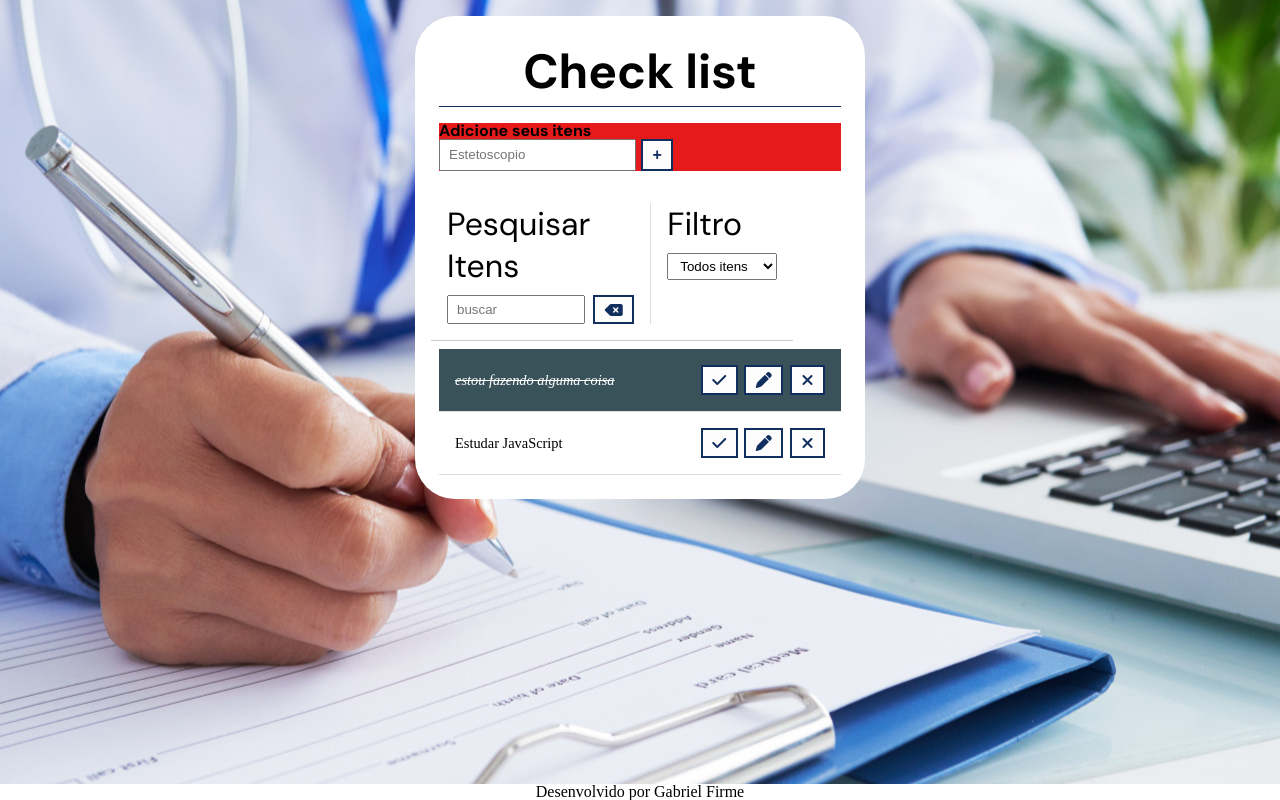
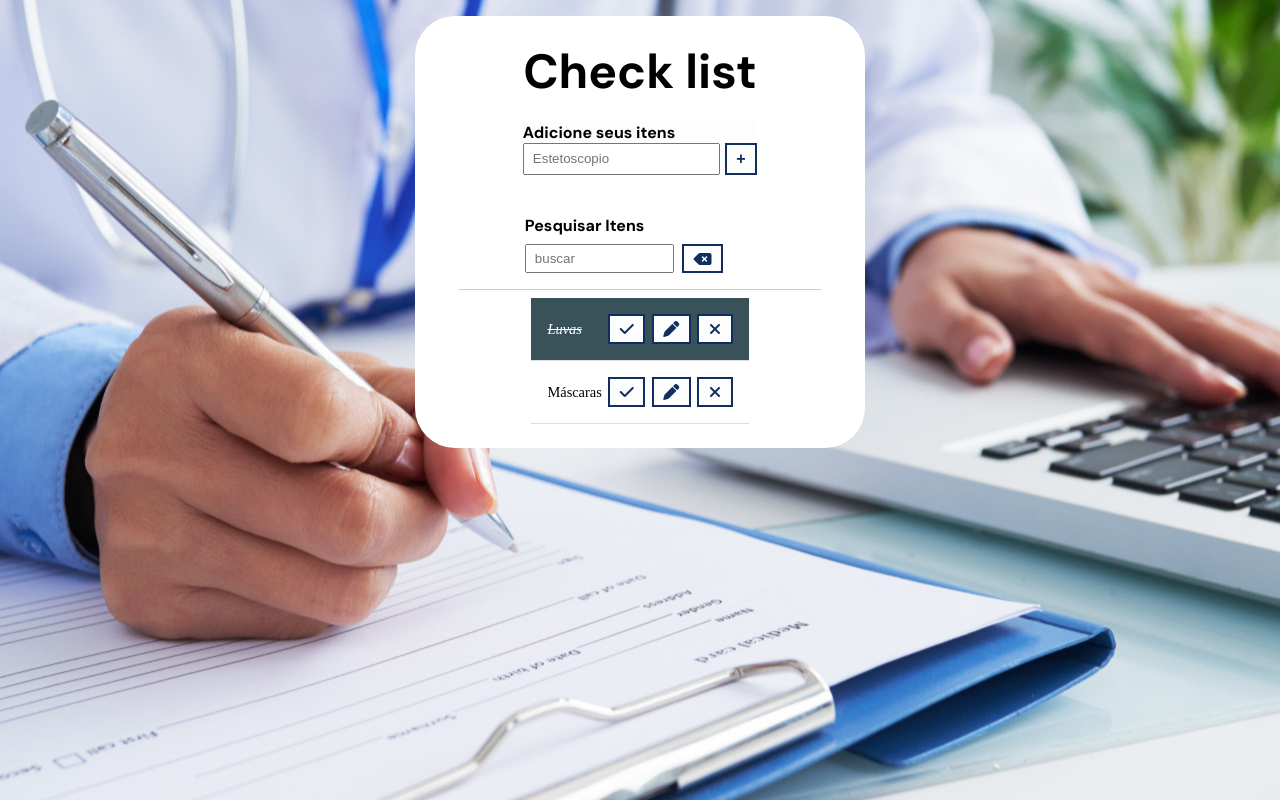
Before and after one commit to Gabrielfirme/To-do-list-clinic, a plain HTML site: page index.html in a window 1280 px wide. Drawn offline with Linux system fonts and the light colour scheme.

Commit message:
:ok_hand: :lipstick: :recycle:  projeto finalizado
*projeto to-do-list finalizado com todas as funções js funcionando;
*layout funcionando em diferentes telas.

```diff
--- a/assets/css/style.css
+++ b/assets/css/style.css
@@ -1,4 +1,5 @@
 @charset "UTF-8";
+@import url(responsiviness.css);
 
 /*Estilo geral*/
 *{
@@ -9,9 +10,14 @@
 }
 :root{
     --font1:"DM sans";
+    --btn-color:#FDFDFD;
+    --btn-hover:#fff;
+    --border-color:#ccc;
 }
 body{
-    background:url(../img/maos-da-medica-irreconhecivel-escrevendo-no-formulario-e-digitando-no-teclado-do-laptop.jpg) no-repeat center;
+    background:url(../img/maos-da-medica-irreconhecivel-escrevendo-no-formulario-e-digitando-no-teclado-do-laptop.jpg) center no-repeat;
+
+
 
 }
 main{
@@ -27,7 +33,7 @@ main{
     background-color: white;
 }
 button{
-    background: #FDFDFD;
+    background: var(--btn-color);
     color:#040505;
     border: 2px solid #117ee4;
     padding: .3rem .6rem;
@@ -40,10 +46,10 @@ button{
 }
 button:hover{
     background-color:#e9eaeb;
-    color: #fff;
+    color: #102F5e;
 }
 button:hover > i{
-    color: #fff;
+    color: #102F5e;
 
 }
 button i{
@@ -71,20 +77,26 @@ input,select{
     max-width: 450px;
     margin: 3rem auto ;
     padding:1.5rem;
-    background-color: #FFF;
+    background-color: var(--btn-hover);
     border-radius: 5vh;
+    display: flex;
+    flex-direction: column;
+    align-items: center;
 }
 .todo-list-title-first{
+    display: block;
     text-align: center;
     font: normal 700 6vh var(--font1);
     padding-bottom: .6rem;
 
+
 }
 
 #todo-clinic-form,#editar-formulario{
+    margin-top: 1.5rem;
     margin-bottom: .5rem;
-    font-weight: bold;
-    font-family: var(--font1);
+    font: normal bold 2vh var(--font1);
+
 
 }
 .form-control{
@@ -104,7 +116,7 @@ input,select{
 
 #search-bar{
     padding:1rem .5rem;
-    border-bottom:1px solid #CCC;
+    border-bottom:1px solid var(--border-color);
     display:flex;
     flex-direction: row;
     width: 90%;
@@ -112,7 +124,7 @@ input,select{
 
 }
 #search-bar h4{
-    font: normal 400 1.6vh var(--font1);
+    font: normal bold 2vh var(--font1);
     margin-bottom: .5rem;
 }
 #search{
@@ -123,6 +135,9 @@ input,select{
     display: flex;
     flex-direction: column;
 
+
+}
+#search h4{
 
 }
 #search form{
@@ -180,11 +195,6 @@ input,select{
     text-align: center;
 
 }
-#footer-todo-list a{
-    color: black;
-    text-decoration: none;
-}
-
 @media (min-width:780px) {
     main{
         margin: 0;
@@ -231,23 +241,28 @@ input,select{
     }
     /*formulário*/
     .todo-list-container{
-        width: 55%;
+        width: 100%;
         height: 80%;
         max-width: 450px;
-        margin: 1rem auto ;
+        margin: .5rem auto ;
         padding:1.5rem;
         background-color: #FFF;
         border-radius: 5vh;
+        display: flex;
+        flex-direction: column;
+        justify-content: center;
+        align-items: center;
     }
     .todo-list-title-first{
         text-align: center;
         font: normal 700 6vh var(--font1);
         padding-bottom: .2rem;
-        border-bottom: .8px solid #102F5e;
+        border:none
 
     }
 
     #todo-clinic-form,#editar-formulario{
+
         margin:1rem auto .5rem;
         font-weight: bold;
 
@@ -272,22 +287,23 @@ input,select{
         margin: 1rem -.5rem 0.5rem;
         border-bottom:1px solid #CCC;
         display:flex;
-        justify-content: flex-start;
-        align-items: start;
-        flex-direction: row;
+        justify-content: center;
+        align-items: center;
+
 
     }
     #search-bar h4{
-        font: normal 400 4vh var(--font1);
+        font: normal bold 3vh var(--font1);
         color: black;
         margin-bottom: .5rem;
     }
     #search{
-        border-right:1px solid #DDD;
+
         padding-right:1rem;
         margin-right:1rem;
         width: 65%;
         display: flex;
+
 
 
 
@@ -339,6 +355,7 @@ input,select{
     #footer-todo-list{
        display: flex;
        justify-content: center;
+       background: none;
     }
 
 }
@@ -347,14 +364,15 @@ input,select{
     main{
         margin: 0;
         display: flex;
+        align-items: center;
         justify-content: center;
-        align-items: center;
+
 
     }
     /*Estilização do to-do-list*/
 
     #todo-clinic-form{
-        background:#e61a1a;
+        background:#FDFDFD;
     }
     button{
         background: #FDFDFD;
@@ -370,10 +388,10 @@ input,select{
     }
     button:hover{
         background-color:#102f5e;
-        color: #fff;
+        color: var(--btn-hover);
     }
     button:hover > i{
-        color: #fff;
+        color: var(--btn-hover);
 
     }
     button i{
@@ -389,19 +407,23 @@ input,select{
     }
     /*formulário*/
     .todo-list-container{
-        width: 55%;
+        width: 90%;
         height: 80%;
+        min-width: 280px; ;
         max-width: 450px;
         margin: 1rem auto ;
         padding:1.5rem;
         background-color: #FFF;
         border-radius: 5vh;
+        display: flex;
+        flex-direction: column;
+        align-items: center;
     }
     .todo-list-title-first{
         text-align: center;
         font: normal 700 6vh var(--font1);
         padding-bottom: .2rem;
-        border-bottom: .8px solid #102F5e;
+
 
     }
 
@@ -433,12 +455,12 @@ input,select{
 
     }
     #search-bar h4{
-        font: normal 400 4vh var(--font1);
+        font: normal bold 2vh var(--font1);
         color: black;
         margin-bottom: .5rem;
     }
     #search{
-        border-right:1px solid #DDD;
+
         padding-right:1rem;
         margin-right:1rem;
         width: 65%;
@@ -454,15 +476,7 @@ input,select{
         width: 100%;
         margin-right: .5rem;
     }
-    #filtro{
-        width: 35%;
-        display: flex;
-        flex-direction: column;
-    }
 
-    #filtro select{
-        flex: 1;
-    }
 
     /*todo list*/
     .todo{
@@ -471,7 +485,7 @@ input,select{
         align-items: center;
         padding: 1rem;
         border-bottom:1px solid #ddd ;
-        trasition:.3s;
+        transition:.3s;
     }
     .todo h3{
         flex:1;
--- a/assets/js/to-do.js
+++ b/assets/js/to-do.js
@@ -7,45 +7,45 @@ const editForm = document.querySelector("#editar-formulario");
 const editInput = document.querySelector("#edit-input");
 const cancelEditBtn = document.querySelector("#cancel-edit-btn");
 const searchInput = document.querySelector("#search-input");
-const eraseBtn = document.querySelector("erase-button");
-const filterBtn = document.querySelector("filter-select");
+const eraseBtn = document.querySelector("#erase-button");
+
 
 let oldInputvalue;
 
 
 
 //funções
-//criar a div por meio do js//
+
  const saveTodo = (text, done = 0, save = 1) => {
     const todo = document.createElement("div");
     todo.classList.add("todo");
-//criar titulo//
+
     const todoTitle = document.createElement("h3");
     todoTitle.innerText = text;
     todo.appendChild(todoTitle);
 
-//botão check(feito)//
+
     const doneBtn = document.createElement("button");
     doneBtn.classList.add("finish-todo");
     doneBtn.innerHTML = '<i class="fa-solid fa-check"></i>';
     todo.appendChild(doneBtn);
-//botão para editar tarefa//
+
     const editBtn = document.createElement("button");
     editBtn.classList.add("edit-todo");
     editBtn.innerHTML = '<i class="fa-solid fa-pen"></i>';
     todo.appendChild(editBtn);
-//botão para excluir tarefa//
+
     const deleteBtn = document.createElement("button");
     deleteBtn.classList.add("remove-todo");
     deleteBtn.innerHTML = '<i class="fa-solid fa-xmark"></i>';
     todo.appendChild(deleteBtn);
 
-    //utilizando dados da local storage//
+
     if (done) {
         todo.classList.add("done");
     }
 
-    if(save) {
+    if (save) {
         saveTodoLocalStorage({text, done : 0});
     }
 
@@ -64,7 +64,7 @@ const toggleForms = () => {
 
 };
 
-const updateTodo = (text) =>{
+const updateTodo = (text) => {
     const todos = document.querySelectorAll(".todo");
 
     todos.forEach((todo) => {
@@ -73,8 +73,8 @@ const updateTodo = (text) =>{
         if(todoTitle.innerText === oldInputvalue) {
          todoTitle.innerText = text;
 
-            //utilizando dados da local storage//
-            updateTodoLocalStorage(oldInputvalue,text);
+
+            updateTodoLocalStorage(oldInputvalue, text);
         }
     });
 };
@@ -146,7 +146,7 @@ todoForm.addEventListener("click",(e) =>{
     const inputValue = todoInput.value;
     if(inputValue){
         saveTodo(inputValue);
-        //salvar todo o to-do//
+
     }
 });
 
@@ -158,14 +158,14 @@ document.addEventListener("click", (e) =>{
     if(parentEl && parentEl.querySelector("h3")) {
         todoTitle = parentEl.querySelector("h3").innerText || "";
     }
-//botão para assinalar a tarefa como já executada//
+
     if(targetEl.classList.contains("finish-todo")) {
         parentEl.classList.toggle("done");
 
 
         updateTodoStatusLocalStorage(todoTitle);
     }
-//botão para remover itens //
+
     if(targetEl.classList.contains("remove-todo")) {
         parentEl.remove();
 
@@ -173,7 +173,7 @@ document.addEventListener("click", (e) =>{
     }
 
     if(targetEl.classList.contains("edit-todo")) {
-        //esta função vai esconder um formulário e mostrar outro//
+
         toggleForms();
 
 
@@ -203,19 +203,24 @@ editForm.addEventListener("submit", (e) => {
     toggleForms();
 
 });
-searchInput.addEventListener("keyup", (e) => {
-    const search = e.target.value;
+
+searchInput.addEventListener("keyup" , (e) => {
+const search = e.target.value;
 
     getSearchedTodos(search);
 });
 
-filterBtn.addEventListener("change", (e) => {
-    const filterValue = e.target.value;
+eraseBtn.addEventListener("click", (e) => {
+    e.preventDefault();
 
-    filterTodos(filterValue);
+    searchInput.value = "";
+
+    searchInput.dispatchEvent(new Event("keyup"));
 });
 
-//local storage
+
+
+
 const getTodosLocalStorage = () => {
     const todos =JSON.parse(localStorage.getItem("todos")) || [];
 
--- a/index.html
+++ b/index.html
@@ -9,10 +9,9 @@
     <link rel="preconnect" href="https://fonts.googleapis.com">
     <link rel="preconnect" href="https://fonts.gstatic.com" crossorigin>
     <link href="https://fonts.googleapis.com/css2?family=DM+Sans:ital,wght@0,400;0,500;0,700;1,400;1,500&family=Hind+Siliguri:wght@300;400;500&family=Lato:ital,wght@0,100;0,300;0,400;0,700;0,900;1,100;1,300;1,400;1,700;1,900&display=swap" rel="stylesheet">
+    <title>Clinic Health Plus</title>
+    <link rel="stylesheet" href="https://cdnjs.cloudflare.com/ajax/libs/font-awesome/6.3.0/css/all.min.css" integrity="sha512-SzlrxWUlpfuzQ+pcUCosxcglQRNAq/DZjVsC0lE40xsADsfeQoEypE+enwcOiGjk/bSuGGKHEyjSoQ1zVisanQ==" crossorigin="anonymous" referrerpolicy="no-referrer" />
     <script src="assets/js/to-do.js" defer></script>
-    <title>Clinic Health Plus</title>
-    <!--Biblioteca de icones font awesome-->
-    <link rel="stylesheet" href="https://cdnjs.cloudflare.com/ajax/libs/font-awesome/6.3.0/css/all.min.css" integrity="sha512-SzlrxWUlpfuzQ+pcUCosxcglQRNAq/DZjVsC0lE40xsADsfeQoEypE+enwcOiGjk/bSuGGKHEyjSoQ1zVisanQ==" crossorigin="anonymous" referrerpolicy="no-referrer" />
 </head>
 <body>
     <main>
@@ -35,29 +34,22 @@
                 </div>
                 <button id="cancel-edit-btn">Cancelar</button>
             </form>
-            <!--toolbar no projeto original-->
+
             <div id="search-bar">
                 <div id="search">
                     <h4>Pesquisar Itens </h4>
                     <form>
-                        <input type="text" id="serch-input" placeholder="buscar">
+                        <input type="text" id="search-input" placeholder="buscar">
                         <button id="erase-button">
                             <i class="fa-solid fa-delete-left"></i>
                         </button>
                     </form>
                 </div>
-                <div id="filtro">
-                    <h4> Filtro </h4>
-                    <select  id="selection-filters">
-                        <option value="todos"> Todos itens </option>
-                        <option value="feitos"> Feito</option>
-                        <option value="pendente"> Para fazer</option>
-                    </select>
-                </div>
+
             </div>
             <div id="todo-list">
                 <div class="todo done">
-                    <h3>estou fazendo alguma coisa</h3>
+                    <h3>Luvas </h3>
                     <button class="finish-todo">
                         <i class="fa-solid fa-check"></i>
                     </button>
@@ -69,7 +61,7 @@
                     </button>
                 </div>
                 <div class="todo">
-                    <h3>Estudar JavaScript</h3>
+                    <h3>Máscaras</h3>
                     <button class="finish-todo">
                         <i class="fa-solid fa-check"></i>
                     </button>
@@ -84,9 +76,6 @@
         </div>
     </main>
 
-    <footer id="footer-todo-list">
-        <h4> Desenvolvido por <a href="https://www.linkedin.com/in/gabriel-firme-b57355225/" target="_blank"> Gabriel Firme </a> </h4>
-    </footer>
 
 </body>
 </html>
```
